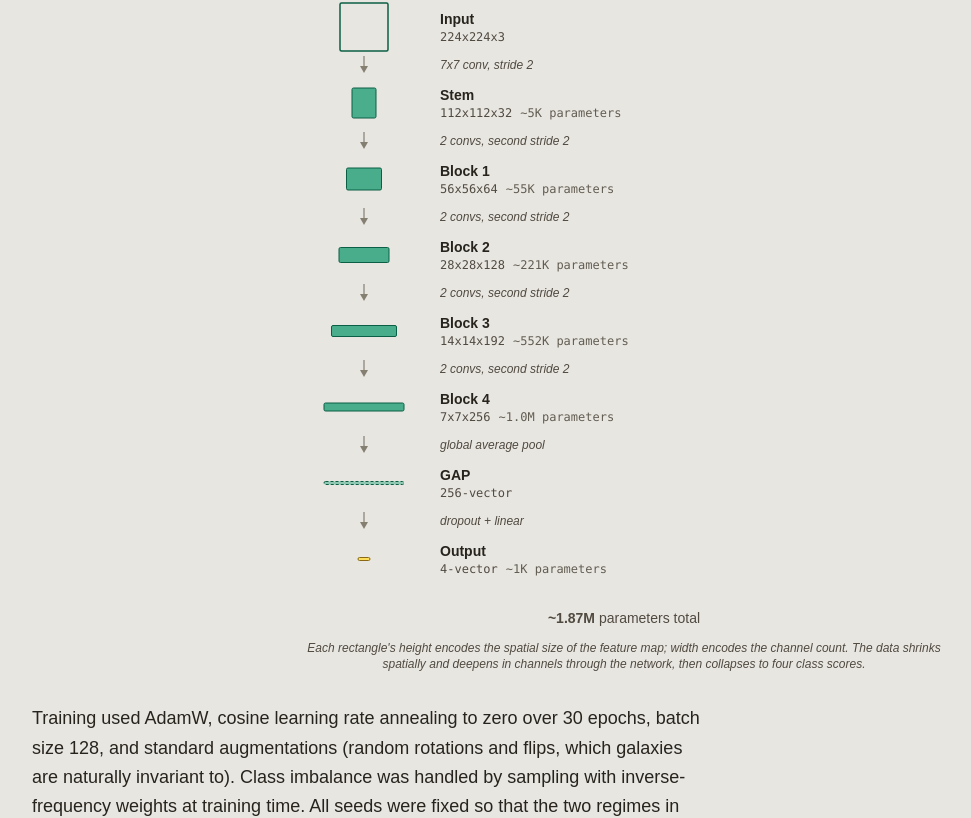
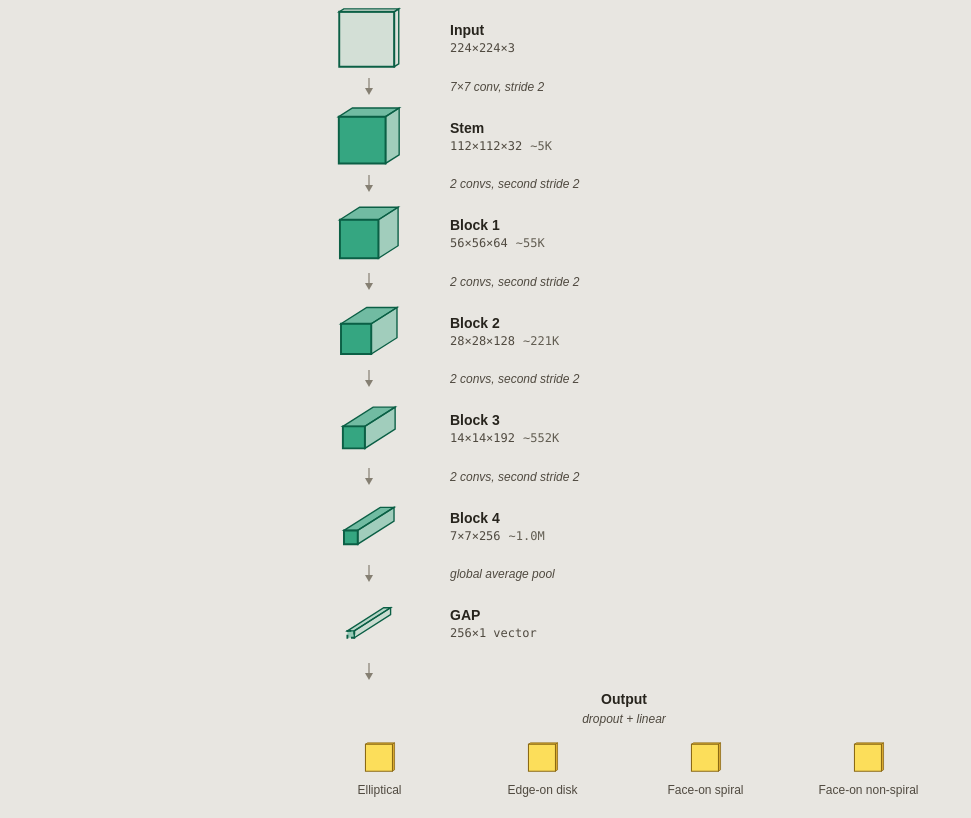
Before and after one commit to theonlynanu/website, a Next.js app: page /gallery/galaxy-research in a window 1280 px wide. Shown: the part 2080-2898 px from the top of the page, without its empty margins (16-987 px from the left). Built offline with nearby package versions, Linux system fonts and the light colour scheme; a web font is replaced by a local one.

Commit message:
Update CNN Architecture diagram

```diff
--- a/src/app/gallery/galaxy-research/_components/CNNArchitecture.tsx
+++ b/src/app/gallery/galaxy-research/_components/CNNArchitecture.tsx
@@ -1,4 +1,6 @@
-type LayerStyle = "input" | "conv" | "pool" | "output";
+import React from "react";
+
+type LayerStyle = "input" | "conv" | "pool";
 
 interface Layer {
   id: string;
@@ -7,8 +9,8 @@ interface Layer {
   channels: number;
   operation: string | null;
   params: string;
-  w: number;
-  h: number;
+  side: number; // visual side length of the spatial (front) face
+  depth: number; // visual depth — encodes channel count
   style: LayerStyle;
 }
 
@@ -20,8 +22,8 @@ const LAYERS: Layer[] = [
     channels: 3,
     operation: null,
     params: "—",
-    w: 48,
-    h: 48,
+    side: 20,
+    depth: 3,
     style: "input",
   },
   {
@@ -29,10 +31,10 @@ const LAYERS: Layer[] = [
     name: "Stem",
     spatial: 112,
     channels: 32,
-    operation: "7x7 conv, stride 2",
+    operation: "7×7 conv, stride 2",
     params: "~5K",
-    w: 24,
-    h: 30,
+    side: 17,
+    depth: 9,
     style: "conv",
   },
   {
@@ -42,8 +44,8 @@ const LAYERS: Layer[] = [
     channels: 64,
     operation: "2 convs, second stride 2",
     params: "~55K",
-    w: 35,
-    h: 22,
+    side: 14,
+    depth: 13,
     style: "conv",
   },
   {
@@ -53,8 +55,8 @@ const LAYERS: Layer[] = [
     channels: 128,
     operation: "2 convs, second stride 2",
     params: "~221K",
-    w: 50,
-    h: 15,
+    side: 11,
+    depth: 17,
     style: "conv",
   },
   {
@@ -64,8 +66,8 @@ const LAYERS: Layer[] = [
     channels: 192,
     operation: "2 convs, second stride 2",
     params: "~552K",
-    w: 65,
-    h: 11,
+    side: 8,
+    depth: 20,
     style: "conv",
   },
   {
@@ -75,8 +77,8 @@ const LAYERS: Layer[] = [
     channels: 256,
     operation: "2 convs, second stride 2",
     params: "~1.0M",
-    w: 80,
-    h: 8,
+    side: 5,
+    depth: 24,
     style: "conv",
   },
   {
@@ -86,67 +88,152 @@ const LAYERS: Layer[] = [
     channels: 256,
     operation: "global average pool",
     params: "—",
-    w: 80,
-    h: 3,
+    side: 2.5,
+    depth: 24,
     style: "pool",
-  },
-  {
-    id: "out",
-    name: "Output",
-    spatial: 1,
-    channels: 4,
-    operation: "dropout + linear",
-    params: "~1K",
-    w: 12,
-    h: 3,
-    style: "output",
   },
 ];
 
-const STYLE_FILL: Record<LayerStyle, React.SVGAttributes<SVGRectElement>> = {
+const CLASSES = [
+  "Elliptical",
+  "Edge-on disk",
+  "Face-on spiral",
+  "Face-on non-spiral",
+];
+
+const FINAL_OP = "dropout + linear";
+
+// Oblique projection ratios — control how far the depth axis extends
+// up-and-right from the front face.
+const DX_RATIO = 0.55;
+const DY_RATIO = 0.35;
+
+type FaceStyle = React.SVGAttributes<SVGPathElement>;
+
+interface CuboidStyle {
+  front: FaceStyle;
+  top: FaceStyle;
+  right: FaceStyle;
+}
+
+const STYLE_FACES: Record<LayerStyle, CuboidStyle> = {
+  // Same green as conv, but very faint — reads as "same kind of object, less
+  // committed", i.e. data flowing in rather than a learned layer.
   input: {
-    fill: "none",
+    front: {
+      fill: "#1D9E75",
+      fillOpacity: 0.1,
       stroke: "#0B5F45",
-    strokeWidth: 1.5,
+      strokeWidth: 0.7,
+    },
+    top: {
+      fill: "#1D9E75",
+      fillOpacity: 0.07,
+      stroke: "#0B5F45",
+      strokeWidth: 0.5,
+    },
+    right: {
+      fill: "#1D9E75",
+      fillOpacity: 0.05,
+      stroke: "#0B5F45",
+      strokeWidth: 0.5,
+    },
   },
   conv: {
+    front: {
       fill: "#1D9E75",
-    fillOpacity: 0.78,
+      fillOpacity: 0.88,
       stroke: "#0B5F45",
-    strokeWidth: 1,
+      strokeWidth: 0.7,
     },
+    top: {
+      fill: "#1D9E75",
+      fillOpacity: 0.58,
+      stroke: "#0B5F45",
+      strokeWidth: 0.5,
+    },
+    right: {
+      fill: "#1D9E75",
+      fillOpacity: 0.35,
+      stroke: "#0B5F45",
+      strokeWidth: 0.5,
+    },
+  },
+  // Dashed on the front face only; top/right stay solid at reduced opacity so
+  // seams between faces don't fight each other visually.
   pool: {
+    front: {
       fill: "#1D9E75",
-    fillOpacity: 0.45,
+      fillOpacity: 0.4,
       stroke: "#0B5F45",
-    strokeWidth: 1,
-    strokeDasharray: "3 2",
+      strokeWidth: 0.7,
+      strokeDasharray: "1.4 1",
     },
-  output: {
-    fill: "#FCDE5A",
-    stroke: "#8B6914",
-    strokeWidth: 1,
+    top: {
+      fill: "#1D9E75",
+      fillOpacity: 0.25,
+      stroke: "#0B5F45",
+      strokeWidth: 0.5,
+    },
+    right: {
+      fill: "#1D9E75",
+      fillOpacity: 0.15,
+      stroke: "#0B5F45",
+      strokeWidth: 0.5,
+    },
   },
 };
 
-function LayerViz({ layer }: { layer: Layer }) {
-  const rectProps = STYLE_FILL[layer.style];
+type Point = readonly [number, number];
+
+function pathFromPoints(points: Point[]): string {
+  return (
+    points
+      .map(
+        (p, i) => `${i === 0 ? "M" : "L"}${p[0].toFixed(2)} ${p[1].toFixed(2)}`
+      )
+      .join(" ") + " Z"
+  );
+}
+
+function LayerCuboid({ layer }: { layer: Layer }) {
+  const { side, depth } = layer;
+  const dx = depth * DX_RATIO;
+  const dy = depth * DY_RATIO;
+
+  // ViewBox is 40x26. Anchor the visual centroid near (20, 13) so cuboids
+  // stay horizontally centered as their proportions shift across layers.
+  const frontCx = 20 - dx / 2;
+  const frontCy = 13 + dy / 2;
+  const fx = frontCx - side / 2;
+  const fy = frontCy - side / 2;
+
+  const F_TL: Point = [fx, fy];
+  const F_TR: Point = [fx + side, fy];
+  const F_BL: Point = [fx, fy + side];
+  const F_BR: Point = [fx + side, fy + side];
+  const B_TL: Point = [fx + dx, fy - dy];
+  const B_TR: Point = [fx + side + dx, fy - dy];
+  const B_BR: Point = [fx + side + dx, fy + side - dy];
+
+  // Draw order: back faces first (top, right), front face last on top.
+  const topPath = pathFromPoints([F_TL, B_TL, B_TR, F_TR]);
+  const rightPath = pathFromPoints([F_TR, B_TR, B_BR, F_BR]);
+  const frontPath = pathFromPoints([F_TL, F_TR, F_BR, F_BL]);
+
+  const faces = STYLE_FACES[layer.style];
+
   return (
     <svg
-      viewBox="0 0 100 50"
-      width="100"
-      height="50"
-      className="block"
+      viewBox="0 0 40 26"
+      width="110"
+      height="71.5"
+      className="block max-w-full"
       aria-hidden="true"
     >
-      <rect
-        x={50 - layer.w / 2}
-        y={25 - layer.h / 2}
-        width={layer.w}
-        height={layer.h}
-        rx="1.5"
-        {...rectProps}
-      />
+      <path d={topPath} {...faces.top} />
+      <path d={rightPath} {...faces.right} />
+      <path d={frontPath} {...faces.front} />
     </svg>
   );
 }
@@ -174,16 +261,65 @@ function ArrowDown() {
   );
 }
 
+// A shallow cuboid rendered in the same isometric style as the layer stack
+// above, but with depth ≈ 0 so it reads as "collapsed" — the pipeline's
+// 256-channel vector has become a single scalar score for one class.
+function ClassBin({ label }: { label: string }) {
+  const side = 18;
+  const depth = 2.5;
+  const dx = depth * DX_RATIO;
+  const dy = depth * DY_RATIO;
+
+  // Centered in a 32x24 viewBox with the same centroid trick as LayerCuboid.
+  const frontCx = 16 - dx / 2;
+  const frontCy = 12 + dy / 2;
+  const fx = frontCx - side / 2;
+  const fy = frontCy - side / 2;
+
+  const F_TL: Point = [fx, fy];
+  const F_TR: Point = [fx + side, fy];
+  const F_BL: Point = [fx, fy + side];
+  const F_BR: Point = [fx + side, fy + side];
+  const B_TL: Point = [fx + dx, fy - dy];
+  const B_TR: Point = [fx + side + dx, fy - dy];
+  const B_BR: Point = [fx + side + dx, fy + side - dy];
+
+  const topPath = pathFromPoints([F_TL, B_TL, B_TR, F_TR]);
+  const rightPath = pathFromPoints([F_TR, B_TR, B_BR, F_BR]);
+  const frontPath = pathFromPoints([F_TL, F_TR, F_BR, F_BL]);
+
+  return (
+    <div className="flex flex-col items-center">
+      <svg
+        viewBox="0 0 32 24"
+        width="48"
+        height="36"
+        className="block"
+        aria-hidden="true"
+      >
+        <path d={topPath} fill="#F4C542" stroke="#8B6914" strokeWidth="0.5" />
+        <path d={rightPath} fill="#D9A82F" stroke="#8B6914" strokeWidth="0.5" />
+        <path d={frontPath} fill="#FCDE5A" stroke="#8B6914" strokeWidth="0.7" />
+      </svg>
+      <div className="text-standard-700 dark:text-standard-300 mt-2 text-center text-xs leading-tight">
+        {label}
+      </div>
+    </div>
+  );
+}
+
 export default function CNNArchitecture() {
   return (
     <figure className="mx-auto my-8 w-full max-w-2xl px-4">
       <div>
-        {LAYERS.map((layer, i) => (
-          <div key={layer.id}>
+        {LAYERS.map((layer, i) => {
+          const nextOp = i + 1 < LAYERS.length ? LAYERS[i + 1].operation : null;
+          return (
+            <React.Fragment key={layer.id}>
               {/* Layer row */}
-            <div className="grid grid-cols-[100px_1fr] items-center gap-3 py-1 md:grid-cols-[120px_1fr] md:gap-4">
+              <div className="grid grid-cols-[110px_1fr] items-center gap-3 py-1 md:grid-cols-[130px_1fr] md:gap-4">
                 <div className="flex justify-center">
-                <LayerViz layer={layer} />
+                  <LayerCuboid layer={layer} />
                 </div>
                 <div>
                   <div className="text-standard-900 dark:text-standard-100 text-sm font-semibold">
@@ -191,41 +327,71 @@ export default function CNNArchitecture() {
                   </div>
                   <div className="text-standard-700 dark:text-standard-300 font-mono text-xs">
                     {layer.spatial > 1
-                    ? `${layer.spatial}x${layer.spatial}x${layer.channels}`
-                    : `${layer.channels}-vector`}
+                      ? `${layer.spatial}×${layer.spatial}×${layer.channels}`
+                      : `${layer.channels}×1 vector`}
                     {layer.params !== "—" && (
                       <span className="text-standard-600 dark:text-standard-400 ml-2">
-                      {layer.params} parameters
+                        {layer.params}
                       </span>
                     )}
                   </div>
                 </div>
               </div>
 
-            {/* Connector to next layer */}
-            {i < LAYERS.length - 1 && (
-              <div className="grid grid-cols-[100px_1fr] items-center gap-3 md:grid-cols-[120px_1fr] md:gap-4">
+              {/* Connector between layers (only rendered between real layers,
+                  not after the last one — the connector into the output band
+                  is rendered separately below so its label can be anchored to
+                  the Output header). */}
+              {nextOp && (
+                <div className="grid grid-cols-[110px_1fr] items-center gap-3 md:grid-cols-[130px_1fr] md:gap-4">
                   <div className="flex justify-center">
                     <ArrowDown />
                   </div>
                   <div className="text-standard-700 dark:text-standard-300 text-xs italic">
-                  {LAYERS[i + 1].operation}
+                    {nextOp}
                   </div>
                 </div>
               )}
+            </React.Fragment>
+          );
+        })}
+
+        {/* Connector into the output band. The arrow sits under the GAP
+            column so the pipeline still visually flows into the Output
+            header below. */}
+        <div className="grid grid-cols-[110px_1fr] items-center gap-3 md:grid-cols-[130px_1fr] md:gap-4">
+          <div className="flex justify-center">
+            <ArrowDown />
           </div>
+          <div />
+        </div>
+
+        {/* Output band — the column-locked pattern breaks here, signaling
+            the transition from feature maps to discrete class scores. */}
+        <div className="mt-2">
+          <div className="text-standard-900 dark:text-standard-100 text-center text-sm font-semibold">
+            Output
+          </div>
+          <div className="text-standard-700 dark:text-standard-300 mt-0.5 text-center text-xs italic">
+            {FINAL_OP}
+          </div>
+          <div className="mt-3 grid grid-cols-4 gap-2 md:gap-3">
+            {CLASSES.map((c) => (
+              <ClassBin key={c} label={c} />
             ))}
           </div>
+        </div>
+      </div>
 
-      <div className="text-standard-700 dark:text-standard-300 mt-5 text-center text-sm">
+      <div className="text-standard-700 dark:text-standard-300 mt-6 text-center text-sm">
         <span className="font-semibold">~1.87M</span> parameters total
       </div>
 
       <figcaption className="text-standard-700 dark:text-standard-300 mt-3 text-center text-xs italic">
-        Each rectangle&apos;s height encodes the spatial size of the feature
-        map; width encodes the channel count. The data shrinks spatially and
-        deepens in channels through the network, then collapses to four class
-        scores.
+        Each stage&apos;s front face encodes spatial size; depth encodes channel
+        count. The data shrinks spatially and deepens in channels through the
+        network, then collapses through global average pooling and a linear
+        layer into a score for each of the four morphological classes.
       </figcaption>
     </figure>
   );
```
Lines whose indentation alone changed are shown as unchanged.
